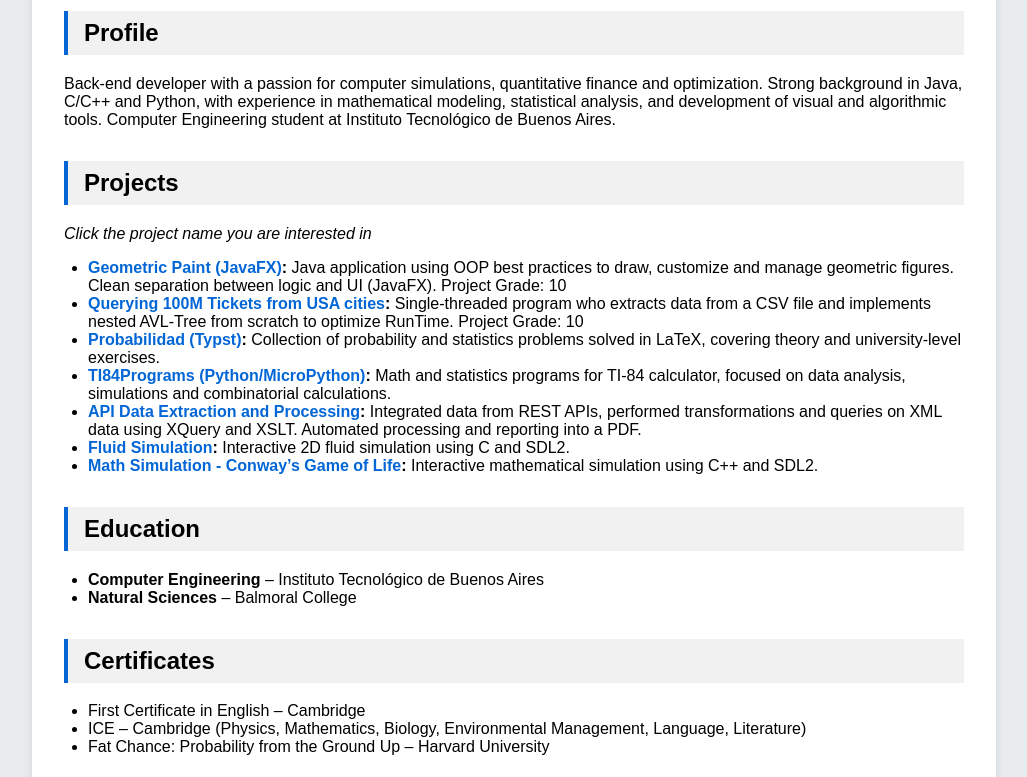
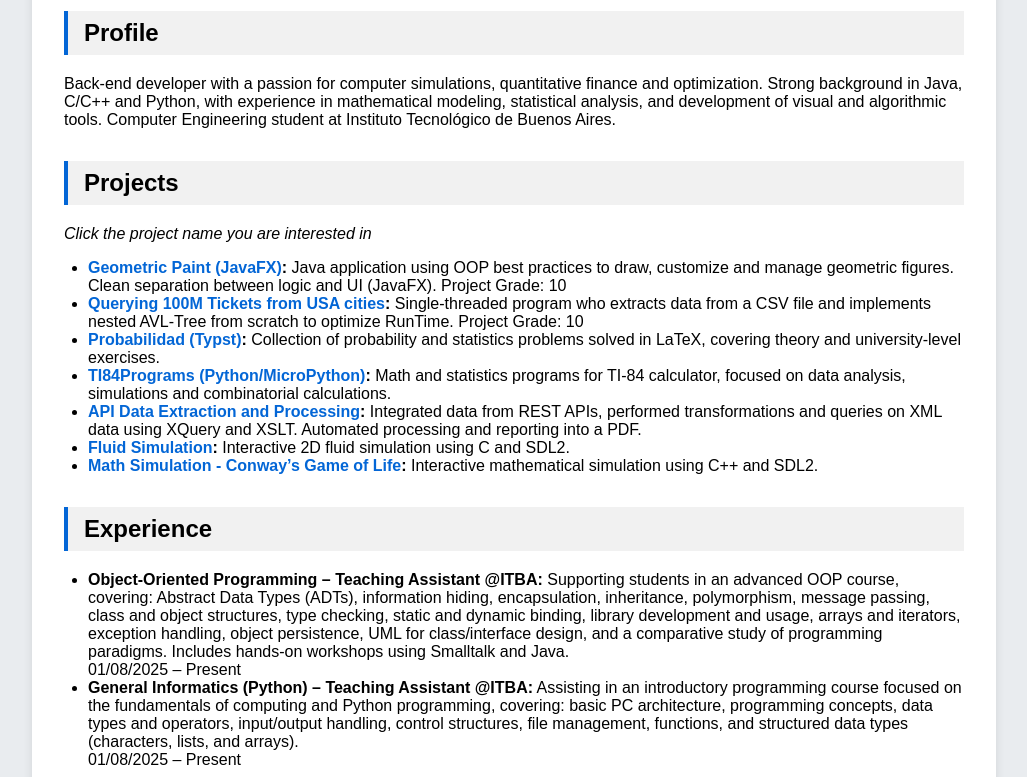
Before and after one commit to JuaniRaggio/CV-JuaniRaggio, a plain HTML site: page index.html in a window 1280 px wide. Shown: the part 175-952 px from the top of the page, without its empty margins (126-1153 px from the left). Drawn offline with Linux system fonts and the light colour scheme.

Commit message:
Update: CV

```diff
--- a/index.html
+++ b/index.html
@@ -121,6 +121,29 @@
                 <!-- <li><strong><a href="https://github.com/JuaniRaggio/LDSV">Live Structure Visualizer</a>:</strong> Using C++ and Qt to build a Data Structure Visualizer. Work in progress...</li> -->
             </ul>
 
+            <h2>Experience</h2>
+            <ul>
+                <li>
+                    <strong>Object-Oriented Programming – Teaching Assistant @ITBA:</strong>
+                    Supporting students in an advanced OOP course, covering:
+                    Abstract Data Types (ADTs), information hiding, encapsulation, inheritance,
+                    polymorphism, message passing, class and object structures, type checking,
+                    static and dynamic binding, library development and usage, arrays and iterators,
+                    exception handling, object persistence, UML for class/interface design,
+                    and a comparative study of programming paradigms.
+                    Includes hands-on workshops using Smalltalk and Java.
+                    <br>01/08/2025 – Present
+                </li>
+                <li>
+                    <strong>General Informatics (Python) – Teaching Assistant @ITBA:</strong>
+                    Assisting in an introductory programming course focused on the fundamentals of computing
+                    and Python programming, covering: basic PC architecture, programming concepts,
+                    data types and operators, input/output handling, control structures, file management,
+                    functions, and structured data types (characters, lists, and arrays).
+                    <br>01/08/2025 – Present
+                </li>
+            </ul>
+
             <h2>Education</h2>
             <ul>
                 <li><strong>Computer Engineering</strong> – Instituto Tecnológico de Buenos Aires</li>
@@ -131,6 +154,8 @@
             <ul>
                 <li>First Certificate in English – Cambridge</li>
                 <li>ICE – Cambridge (Physics, Mathematics, Biology, Environmental Management, Language, Literature)</li>
+                <li>DELF A1 - French</li>
+                <li>DELF A2 - French</li>
                 <li>Fat Chance: Probability from the Ground Up – Harvard University</li>
             </ul>
 
```
Lines whose indentation alone changed are shown as unchanged.
